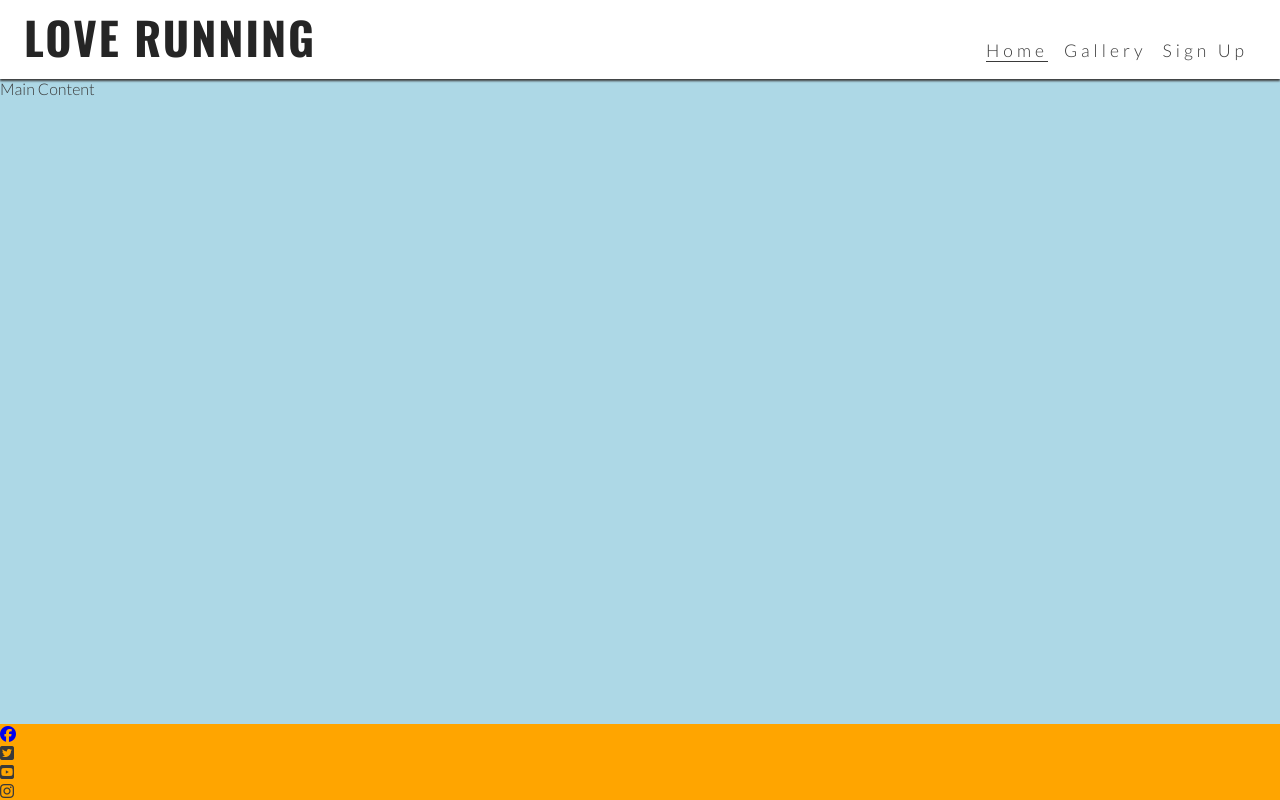
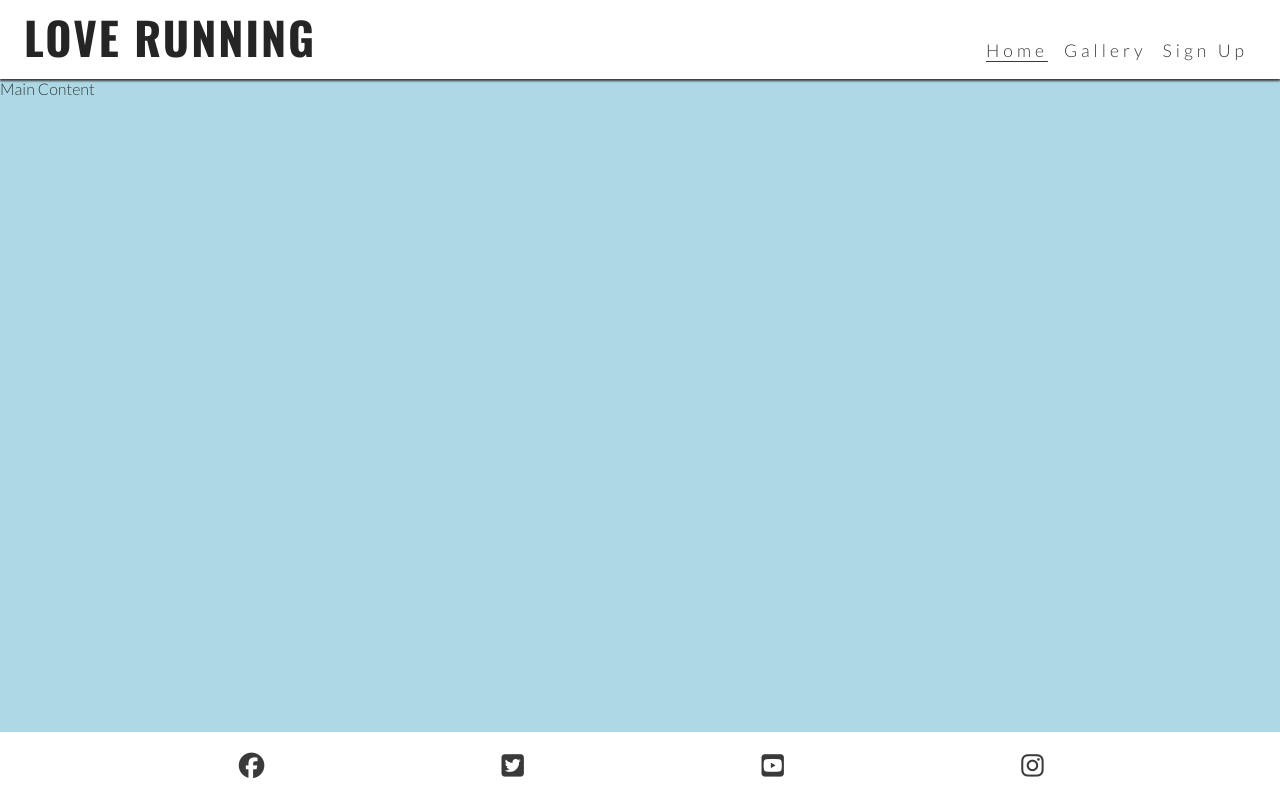
Before and after one commit to SerraKD/love-running, a plain HTML site: page index.html in a window 1280 px wide. Drawn offline with nearby package versions, Linux system fonts and the light colour scheme.

Commit message:
Style footer icons for all screen sizes

```diff
--- a/assets/css/style.css
+++ b/assets/css/style.css
@@ -91,8 +91,19 @@ main {
 }
 
 /* Footer */
-footer {
-    background-color: orange;
+#social-networks {
+    text-align: center;
+    padding: 20px 0;
+    display: flex;
+    justify-content: space-evenly;
+    list-style-type: none;
+
+}
+
+#social-networks i {
+    font-size: 160%;
+    padding: 5%;
+    color: #3a3a3a;
 }
 
 /* Media query: tablets and larger (768px and up) */
--- a/index.html
+++ b/index.html
@@ -40,11 +40,19 @@
 
     <!-- Footer -->
     <footer>
-        <ul>
-            <li><a href="https://www.facebook.com/" target="_blank" rel="noopener" aria-label="Visit our Facebook page (opens in a new tab)"><i class="fa-brands fa-facebook"></i></a></li>
-            <li><a href="https://www.twitter.com/" target="_blank" rel="noopener" aria-label="Visit our Twitter page (opens in a new tab)"></a><i class="fa-brands fa-square-twitter"></i></li>
-            <li><a href="https://www.youtube.com/" target="_blank" rel="noopener" aria-label="Visit our Youtube page (opens in a new tab)"></a><i class="fa-brands fa-square-youtube"></i></li>
-            <li><a href="https://www.instagram.com/" target="_blank" rel="noopener" aria-label="Visit our Instagram page (opens in a new tab)"></a><i class="fa-brands fa-instagram"></i></li>
+        <ul id="social-networks">
+            <li><a href="https://www.facebook.com/" target="_blank" rel="noopener"
+                    aria-label="Visit our Facebook page (opens in a new tab)"><i class="fa-brands fa-facebook"></i></a>
+            </li>
+            <li><a href="https://www.twitter.com/" target="_blank" rel="noopener"
+                    aria-label="Visit our Twitter page (opens in a new tab)"></a><i
+                    class="fa-brands fa-square-twitter"></i></li>
+            <li><a href="https://www.youtube.com/" target="_blank" rel="noopener"
+                    aria-label="Visit our Youtube page (opens in a new tab)"></a><i
+                    class="fa-brands fa-square-youtube"></i></li>
+            <li><a href="https://www.instagram.com/" target="_blank" rel="noopener"
+                    aria-label="Visit our Instagram page (opens in a new tab)"></a><i
+                    class="fa-brands fa-instagram"></i></li>
         </ul>
     </footer>
 
```
